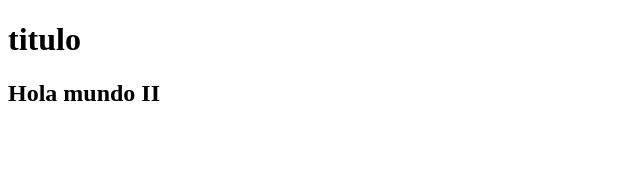
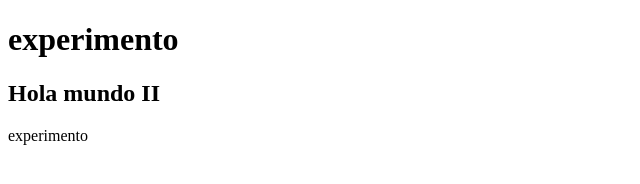
Before and after one commit to FreddyPatarroyo/curso-git, a plain HTML site: page index.html in a window 1280 px wide. Shown: the whole page, without its empty margins (0-640 px from the left). Drawn offline with Linux system fonts and the light colour scheme.

Commit message:
se guardo archivo en la rama de experimento

```diff
--- a/index.html
+++ b/index.html
@@ -6,10 +6,13 @@
   </head>
   <body>
     <header>
-      <h1>titulo</h1>
+      <h1>experimento</h1>
     </header>
     <div class="">
       <h2>Hola mundo II</h2>
     </div>
+    <footer>
+      <p>experimento</p>
+    </footer>
   </body>
 </html>
```
